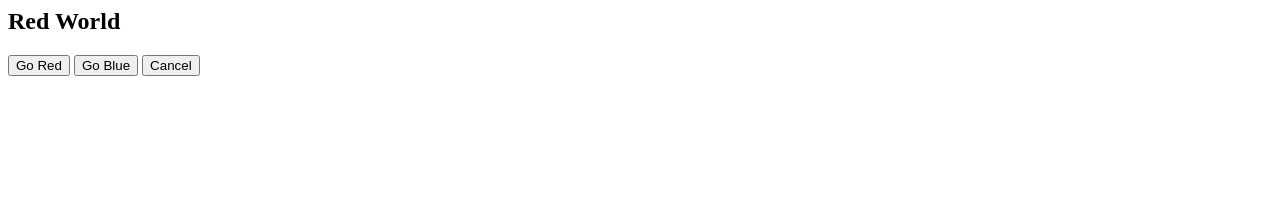
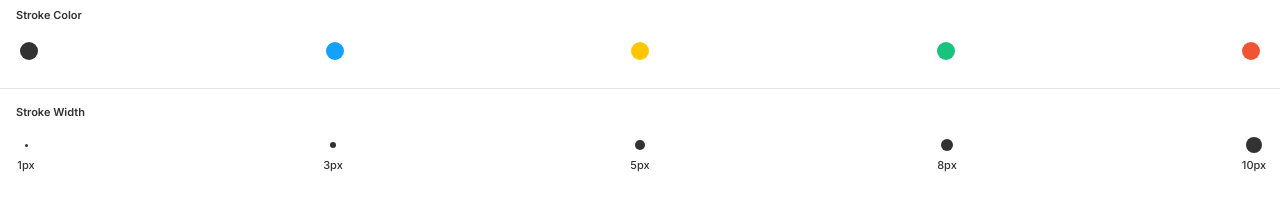
Before and after one commit to Ondross/FigmaPaint, a website: page ui.html in a window 1280 px wide. Drawn offline with Linux system fonts and the light colour scheme.

Commit message:
Styles the plugin UI

```diff
--- a/ui.html
+++ b/ui.html
@@ -1,14 +1,136 @@
-<h2>Red World</h2>
-<button id="red">Go Red</button>
-<button id="blue">Go Blue</button>
-<button id="cancel">Cancel</button>
+<head>
+  <link href="https://fonts.googleapis.com/css2?family=Inter:wght@500;600&display=swap" rel="stylesheet">
+</head>
+
+<div class="section-title">Stroke Color</div>
+<div class="section-body">
+  <div id="black" class="color-option"><div class="circle"></div></div>
+  <div id="blue" class="color-option"><div class="circle"></div></div>
+  <div id="yellow" class="color-option"><div class="circle"></div></div>
+  <div id="green" class="color-option"><div class="circle"></div></div>
+  <div id="red" class="color-option"><div class="circle"></div></div>
+</div>
+<div class="section-divider"></div>
+
+<div class="section-title">Stroke Width</div>
+<div class="section-body">
+  <div id="width-1" class="stroke-option">
+    <div><span class="dot"></span></div>
+    <div>1px</div>
+  </div>
+  <div id="width-3" class="stroke-option">
+    <div><span class="dot dot-3"></span></div>
+    <div>3px</div>
+  </div>
+  <div id="width-5" class="stroke-option">
+    <div><span class="dot dot-5"></span></div>
+    <div>5px</div>
+  </div>
+  <div id="width-8" class="stroke-option">
+    <div><span class="dot dot-8"></span></div>
+    <div>8px</div>
+  </div>
+  <div id="width-10" class="stroke-option">
+    <div><span class="dot dot-10"></span></div>
+    <div>10px</div>
+  </div>
+</div>
+
+
 <script>
-
-document.getElementById('red').onclick = () => {
-  parent.postMessage({ pluginMessage: { type: 'go-red' } }, '*')
+document.getElementById('black').onclick = () => {
+  parent.postMessage({ pluginMessage: { type: 'set-color', r: .2, g: .2, b: .2 } }, '*')
 }
 document.getElementById('blue').onclick = () => {
-  parent.postMessage({ pluginMessage: { type: 'go-blue' } }, '*')
+  parent.postMessage({ pluginMessage: { type: 'set-color', r: .07, g: .63, b: .98 } }, '*')
 }
+document.getElementById('yellow').onclick = () => {
+  parent.postMessage({ pluginMessage: { type: 'set-color', r: 1, g: .78, b: 0 } }, '*')
+}
+document.getElementById('green').onclick = () => {
+  parent.postMessage({ pluginMessage: { type: 'set-color', r: .1, g: .76, b: .49 } }, '*')
+}
+document.getElementById('red').onclick = () => {
+  parent.postMessage({ pluginMessage: { type: 'set-color', r: .94, g: .33, b: .20 } }, '*')
+}
+document.getElementById('width-1').onclick = () => {
+  parent.postMessage({ pluginMessage: { type: 'set-width', width: 1 } }, '*')
+}
+document.getElementById('width-3').onclick = () => {
+  parent.postMessage({ pluginMessage: { type: 'set-width', width: 3 } }, '*')
+}
+document.getElementById('width-5').onclick = () => {
+  parent.postMessage({ pluginMessage: { type: 'set-width', width: 5 } }, '*')
+}
+document.getElementById('width-8').onclick = () => {
+  parent.postMessage({ pluginMessage: { type: 'set-width', width: 8 } }, '*')
+}
+document.getElementById('width-10').onclick = () => {
+  parent.postMessage({ pluginMessage: { type: 'set-width', width: 10 } }, '*')
+}
+</script>
 
-</script>
+
+<style>
+  body {
+    font-family: 'Inter', Helvetica, sans-serif;
+    font-size: 11px;
+    margin: 0;
+    color: #333;
+  }
+  .section-title {
+    display: flex;
+    font-weight: 600;
+    padding: 8px 16px;
+  }
+  .section-body {
+    display: flex;
+    margin-top: 8px;
+    padding: 0px 16px;
+    justify-content: space-between;
+  }
+  .section-divider {
+    display: flex;
+    height: 1px;
+    background-color: #E5E5E5;
+    margin: 24px 0 8px 0;
+  }
+  .color-option {
+    display: flex;
+    align-items: center;
+    justify-content: center;
+    padding: 4px;
+  }
+  .color-option:hover { cursor: pointer; }
+  .circle {
+    display: flex;
+    width: 18px;
+    height: 18px;
+    border-radius: 50%;
+    background-color: #323232;
+  }
+  #blue .circle { background-color:#12A1FB; }
+  #yellow .circle { background-color: #FFC600; }
+  #green .circle { background-color: #1AC37D; }
+  #red .circle { background-color: #EF5533; }
+
+  .stroke-option:hover { cursor: pointer; }
+  .stroke-option div {
+    display: flex;
+    justify-content: center;
+    align-items: center;
+    width: 20px;
+    height: 20px;
+  }
+  .dot {
+    display: flex;
+    width: 3px;
+    height: 3px;
+    border-radius: 50%;
+    background-color: #323232;
+  }
+  .dot-3 { width: 6px; height: 6px; }
+  .dot-5 { width: 10px; height: 10px; }
+  .dot-8 { width: 12px; height: 12px; }
+  .dot-10 { width: 16px; height: 16px; }
+</style>
```
